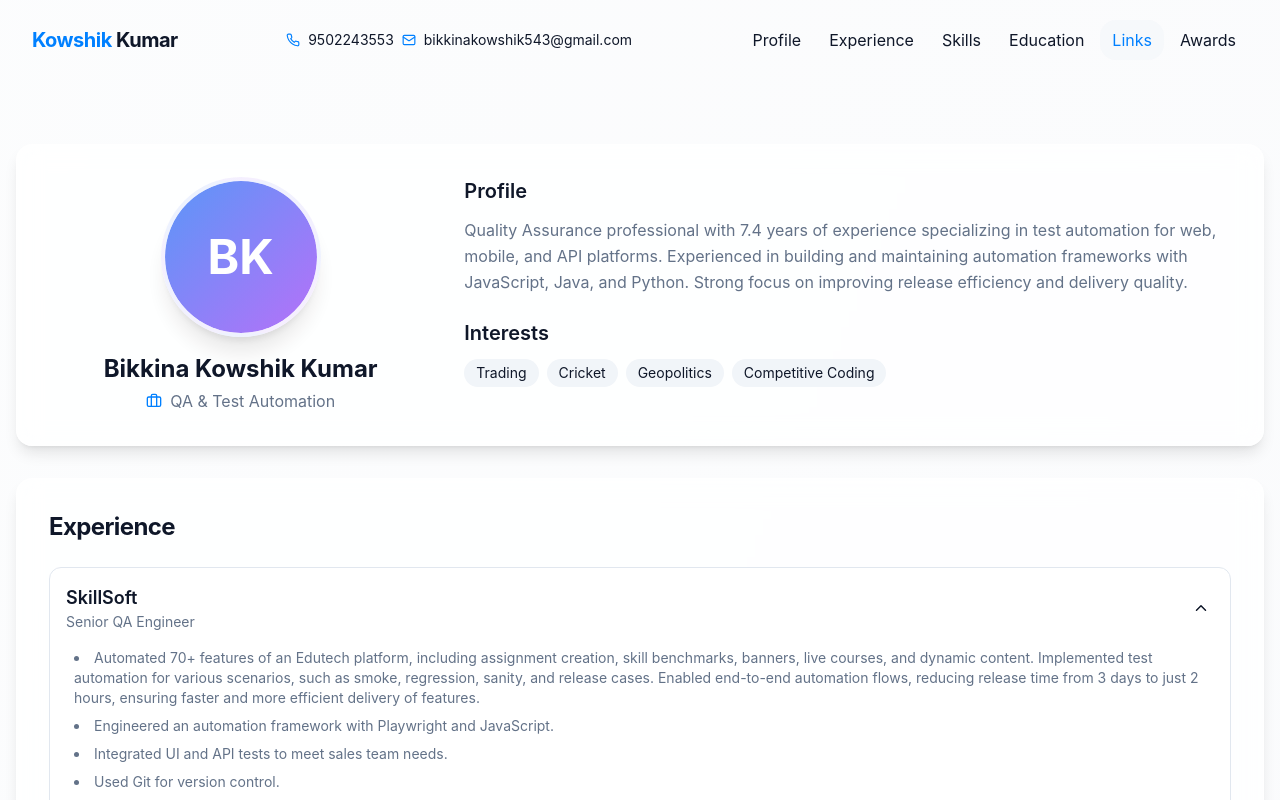
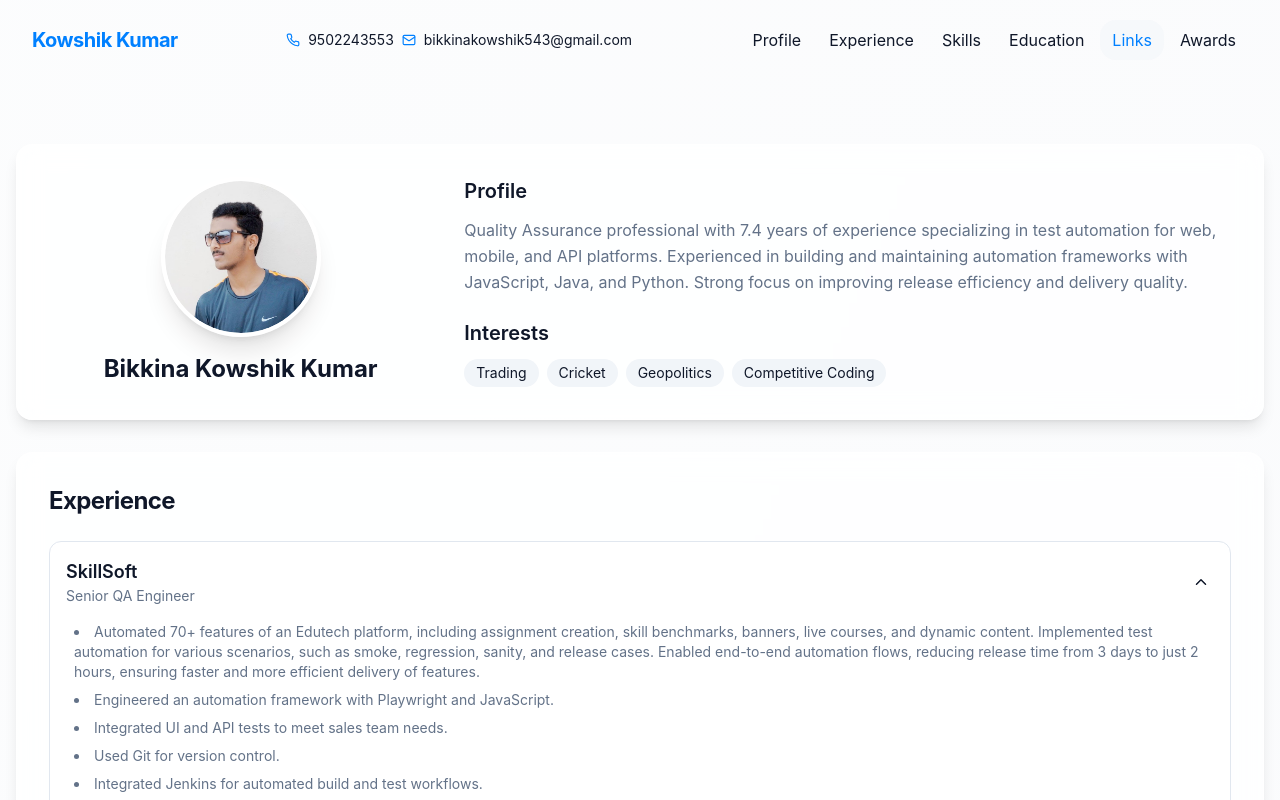
Before and after one commit to kowshikb/kowshiksprofile, a React (Vite) app: page / in a window 1280 px wide. Shown: the top 800 px of the page. Built offline with nearby package versions, Linux system fonts and the light colour scheme.

Commit message:
Update profile information
- Replaced initials with image in profile section.
- Removed QA & Test Automation text.
- Standardized color of name in header.

```diff
--- a/src/components/Header.tsx
+++ b/src/components/Header.tsx
@@ -1,4 +1,3 @@
-
 import React, { useState, useEffect } from "react";
 import { Phone, Mail, Link as LinkIcon } from "lucide-react";
 
@@ -49,7 +48,7 @@ const Header: React.FC = () => {
     >
       <div className="container mx-auto px-4 md:px-8 flex justify-between items-center">
         <h1 className="text-lg md:text-xl font-bold tracking-tight transition-all">
-          <span className="text-primary">Kowshik</span> Kumar
+          <span className="text-primary">Kowshik Kumar</span>
         </h1>
 
         <div className="hidden md:flex items-center space-x-2 text-sm">
--- a/src/components/Profile.tsx
+++ b/src/components/Profile.tsx
@@ -1,24 +1,23 @@
 
 import React from "react";
-import { Briefcase } from "lucide-react";
 import AnimatedSection from "./AnimatedSection";
 import InterestTag from "./InterestTag";
+import { Avatar, AvatarImage, AvatarFallback } from "./ui/avatar";
 
 const Profile: React.FC = () => {
   return (
     <AnimatedSection id="profile" className="mt-24 sm:mt-32">
       <div className="flex flex-col md:flex-row items-start gap-8">
         <div className="w-full md:w-1/3 flex flex-col items-center">
-          <div className="w-40 h-40 rounded-full border-4 border-white/50 shadow-xl overflow-hidden bg-gradient-to-br from-blue-500/20 to-purple-500/20 backdrop-blur-sm animate-pulse-soft">
-            <div className="w-full h-full rounded-full bg-gradient-to-br from-blue-500/80 to-purple-500/80 flex items-center justify-center text-white text-5xl font-bold">
-              BK
-            </div>
+          <div className="w-40 h-40 rounded-full border-4 border-white/50 shadow-xl overflow-hidden">
+            <Avatar className="w-full h-full">
+              <AvatarImage src="/lovable-uploads/e98187f6-d16d-4ef6-adbd-fb9ab5680509.png" alt="Kowshik Kumar" />
+              <AvatarFallback className="w-full h-full rounded-full bg-gradient-to-br from-blue-500/80 to-purple-500/80 flex items-center justify-center text-white text-5xl font-bold">
+                BK
+              </AvatarFallback>
+            </Avatar>
           </div>
           <h2 className="mt-4 text-2xl font-bold">Bikkina Kowshik Kumar</h2>
-          <div className="mt-1 flex items-center">
-            <Briefcase size={16} className="mr-2 text-primary" />
-            <span className="text-muted-foreground">QA & Test Automation</span>
-          </div>
         </div>
 
         <div className="w-full md:w-2/3">
```
Also changed, not shown: public/lovable-uploads/e98187f6-d16d-4ef6-adbd-fb9ab5680509.png (added).
